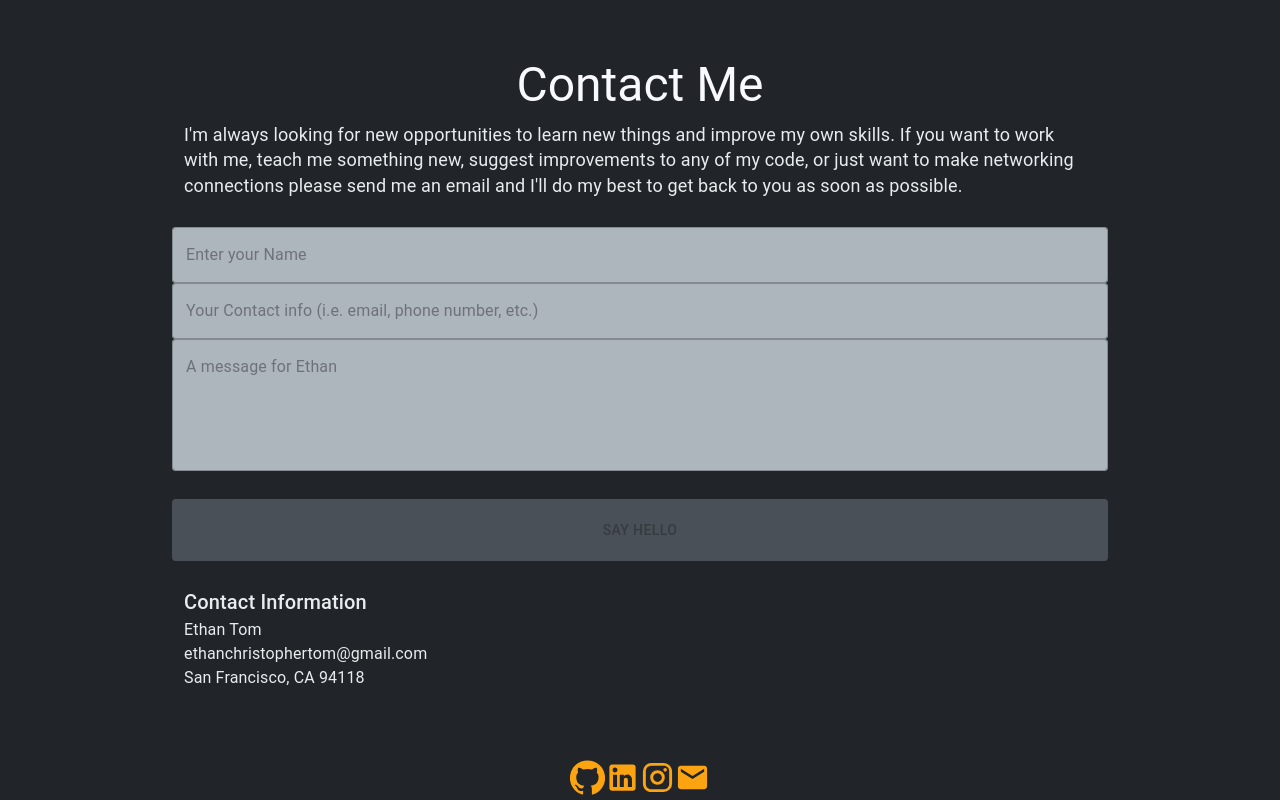
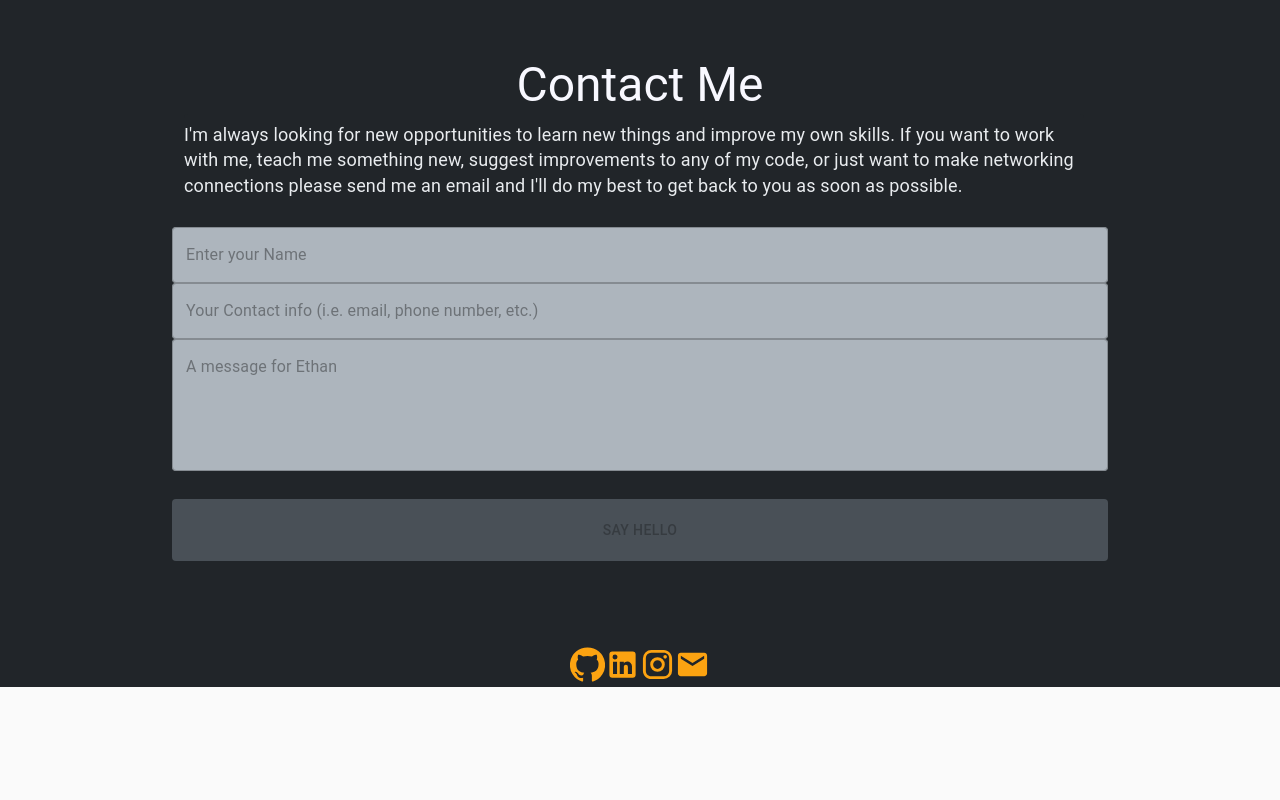
Before and after one commit to ectom/site, a React (Create React App) app: page / in a window 1280 px wide. Shown: the part 5258-6058 px from the top of the page. After the commit the page ends 5945 px from the top, so only its background shows below. Built offline with nearby package versions, Linux system fonts and the light colour scheme.

Commit message:
removed extra contact info

```diff
--- a/src/pages/Contact.js
+++ b/src/pages/Contact.js
@@ -159,12 +159,6 @@ const Contact = () => {
 								</SubmitButton>
 							</Grid>
 						</Grid>
-						<Grid item lg={3} style={{ marginTop: '-15px' }}>
-							<Typography variant="h6" align="left" style={{ color: '#e9ecef' }}>Contact Information</Typography>
-							<Typography variant="body1" align="left" style={{ color: '#e9ecef' }}>Ethan Tom</Typography>
-							<Typography variant="body1" align="left" style={{ color: '#e9ecef' }}>ethanchristophertom@gmail.com</Typography>
-							<Typography variant="body1" align="left" style={{ color: '#e9ecef' }}>San Francisco, CA 94118</Typography>
-						</Grid>
 					</Grid>
 				</Container>
 			</MuiThemeProvider>
```
